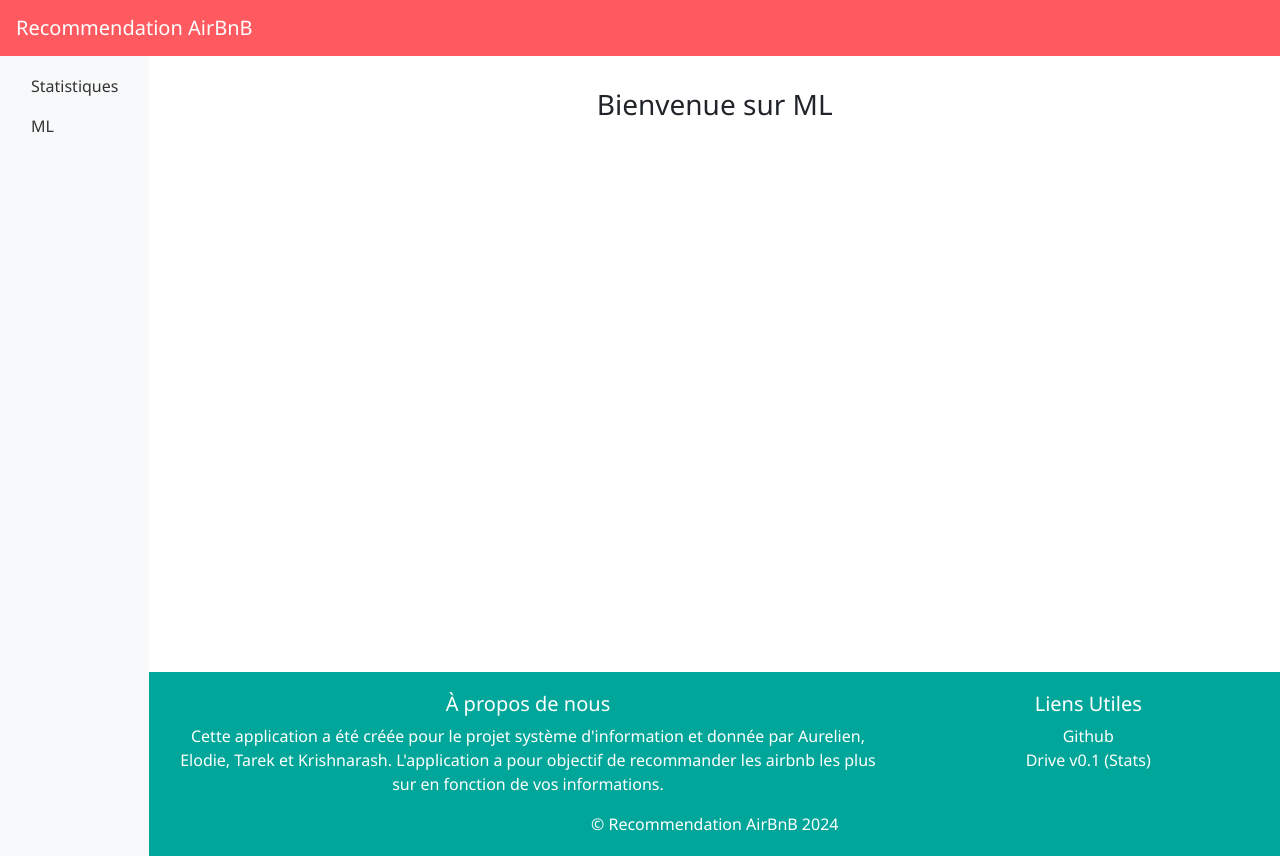
After one commit to ProjectDataML/DataMLProject, a Django app: page /ml/ in a window 1280 px wide. The commit adds this page. Run offline with Django 5.2, Linux system fonts and the light colour scheme; some libraries are stand-ins or nearby versions.

Commit message:
changement et ajout lien pour les sites statistiques et ml (debut)

```diff
--- a/DataMLProject/DataMLApp/urls.py
+++ b/DataMLProject/DataMLApp/urls.py
@@ -3,4 +3,6 @@ from . import views
 
 urlpatterns = [
     path('', views.index, name='index'),
+    path(r'stats/', views.stats, name='stats'),
+    path(r'ml/', views.ml, name='ml'),
 ]
--- a/DataMLProject/DataMLApp/views.py
+++ b/DataMLProject/DataMLApp/views.py
@@ -3,11 +3,12 @@ from .models import Calendar
 from django.core.serializers import serialize
 
 def index(request):
+    return render(request, 'base.html' )
+
+def stats(request):
     listings = Calendar.objects.all()
     data = serialize('json', listings, fields=('date', 'price'))
-    return render(request, 'base.html', {'data': data})
+    return render(request, 'stats.html', {'data': data})
 
-# def index(request):
-#     listings = Calendar.objects.all()
-#     data = serialize('json', listings, fields=('date', 'price'))
-#     return render(request, 'base.html', {'data': data})
+def ml(request):
+    return render(request, 'ml.html' )
--- a/DataMLProject/static/css/base.css
+++ b/DataMLProject/static/css/base.css
@@ -4,10 +4,13 @@ body {
 }
 
 .sidebar {
+    position: sticky;
+    top: 0; /* Adjust this value as needed */
     height: 100vh;
+    padding: 10px 15px;
     background-color: #f8f9fa;
-    padding: 10px 15px;
 }
+
 
 .nav-item {
     padding: 5px 0;
@@ -57,7 +60,3 @@ body {
 .footer-content a:hover {
     color: #FF5A5F;
 }
-
-.copycenter{
-    padding-left: 130px;
-}
--- a/DataMLProject/templates/base.html
+++ b/DataMLProject/templates/base.html
@@ -18,12 +18,14 @@
 <div class="d-flex align-items-stretch">
     <div class="sidebar">
         <nav class="nav flex-column">
-            <a class="nav-link" href="#">Statistiques</a>
-            <a class="nav-link active" href="#">ML</a>
+            <a class="nav-link" href="{% url 'stats' %}">Statistiques</a>
+            <a class="nav-link active" href="{% url 'ml' %}">ML</a>
         </nav>
     </div>
     <div class="content">
-        <!-- Notre contenu -->
+        <main role="main" class="m-3">
+            {% block content %} {% endblock %}
+        </main>
 
         <!-- Pied de page (footer) à l'intérieur de la zone de contenu -->
         <footer class="footer-content">
@@ -35,8 +37,8 @@
                 <div class="col-md-4">
                     <h5>Liens Utiles</h5>
                     <ul class="list-unstyled">
-                        <li><a href="#">Github</a></li>
-                        <li><a href="#">Premiere v0.1 (Stats)</a></li>
+                        <li><a href="https://github.com/ProjectDataML/DataMLProject">Github</a></li>
+                        <li><a href="#">Drive v0.1 (Stats)</a></li>
                     </ul>
                 </div>
             </div>
--- /dev/null
+++ b/DataMLProject/templates/ml.html
@@ -0,0 +1,4 @@
+{% extends 'base.html' %} {% block content %}
+<h3 class="text-center my-3">Bienvenue sur ML</h3>
+
+{% endblock %}
```
Also changed, not shown: DataMLProject/templates/stats.html (+6 -31 lines).
